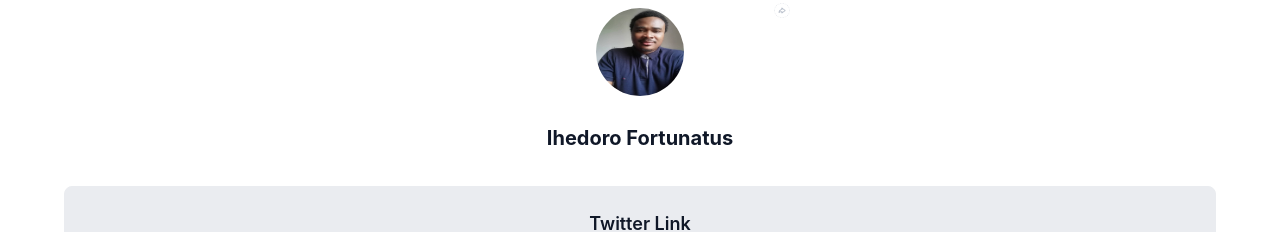
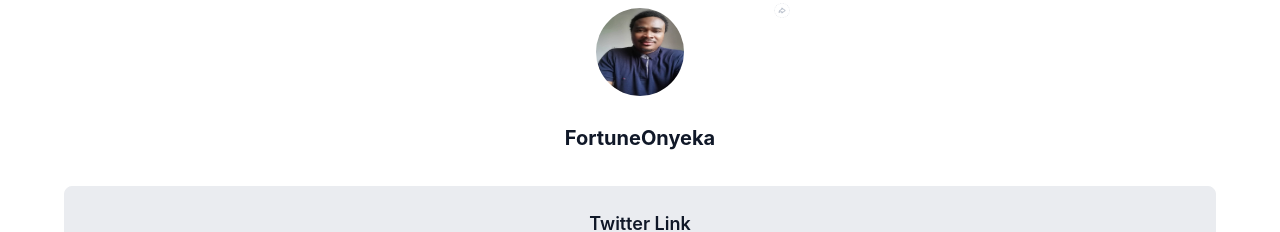
Before and after one commit to fortuneonyeka/hng-stage1, a React (Create React App) app: page / in a window 1280 px wide. Shown: the top 232 px of the page. Built offline with nearby package versions, Linux system fonts and the light colour scheme.

Commit message:
refactor profile

```diff
--- a/src/App.css
+++ b/src/App.css
@@ -30,7 +30,23 @@
   color: indigo;
 }
 
+#twitter {
+  width: 1152px;
+  height: 30px;
+  font-family: "Inter";
+  font-style: normal;
+  font-weight: 700;
+  font-size: 20px;
+  line-height: 30px;
+  text-align: center;
+  color: #101828;
+  flex: none;
+  order: 0;
+  flex-grow: 1;
+}
+
 #slack {
+ display: none;
  width: 1152px;
   height: 30px;
   font-family: "Inter";
@@ -71,9 +87,7 @@
   border: 1px solid #eaecf0;
   border-radius: 8px;
 
-
-
-  font-family: 'Inter';
+  font-family: "Inter";
   font-style: normal;
   font-weight: 600;
   font-size: 18px;
--- a/src/assets/links/links.js
+++ b/src/assets/links/links.js
@@ -1,15 +1,27 @@
 export const projectLinks = [
+  { name: "Twitter Link", id: "twitter", link: "https://twitter.com/FortuneOnyeka" },
+  { name: "Zuri Team", id: "btn__zuri", url: "https://training.zuri.team/" },
+  { name: "Zuri Books", id: "books", url: "http://books.zuri.team" },
+  {
+    name: "Python Book",
+    id: "book__pyton",
+    url: "https://books.zuri.team/python-for-beginners?ref_id=<ihedorofortunatus>",
+  },
+  {
+    name: "Background Check For Coders",
+    id: "pitch",
+    url: "https://background.zuri.team",
+  },
+  {
+    name: "Design Books",
+    id: "book__design",
+    url: "https://books.zuri.team/design-rules",
+  },
+];
 
-  {name:"Twitter Link",id:"twitter", link:""},
-  {name:"Zuri Team",id:"btn__zuri", url:"https://training.zuri.team/"},
-  {name:"Zuri Books",id:"books", url:"http://books.zuri.team"},
-  {name:"Python Book",id:"book__pyton", url:"https://books.zuri.team/python-for-beginners?ref_id=<ihedorofortunatus>"},
-  {name:"Background Check For Coders",id:"pitch", url:"https://background.zuri.team"},
-  {name:"Design Books",id:"book__design", url:"https://books.zuri.team/design-rules"},
-
-
-
-
-
-
-];
+export const handles = [
+  {
+    twitter: "FortuneOnyeka",
+    slack: "Ihedoro Fortunatus"
+  }
+]
--- a/src/components/profile/Profile.jsx
+++ b/src/components/profile/Profile.jsx
@@ -1,6 +1,7 @@
 import React from "react";
 import profileImage from "../../assets/images/profile.jpeg";
 import avatar from "../../assets/images/_Avatar share buttonforward.png";
+import { handles } from "../../assets/links/links";
 
 const Profile = () => {
   return (
@@ -9,7 +10,16 @@ const Profile = () => {
 
       <img className="icon" src={avatar} alt="forward avatar" />
       <div>
-        <h4 id="slack">Ihedoro Fortunatus </h4>
+        {handles.map((handle) => {
+          console.log(handle.twitter);
+          return (
+          <div>
+            <h4 id="twitter">{handle.twitter}</h4>
+            <h4 id="slack">{handle.slack}</h4>
+          </div>
+          )
+
+        })}
       </div>
     </div>
   );
--- a/src/index.css
+++ b/src/index.css
@@ -0,0 +1,3 @@
+.App {
+  width: 100%;
+}
```
Also changed, not shown: src/components/profile/links/Links.jsx (+1 -7 lines). Lines whose indentation alone changed are shown as unchanged.
